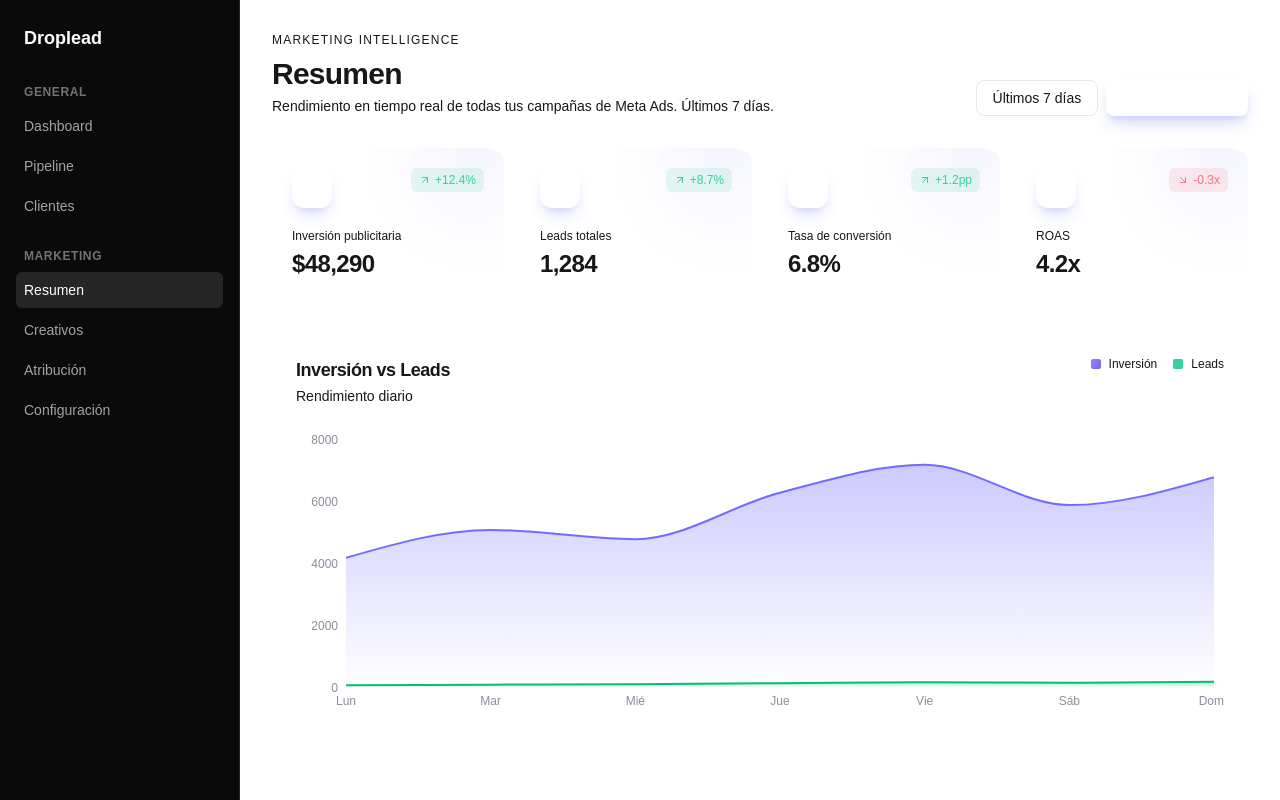
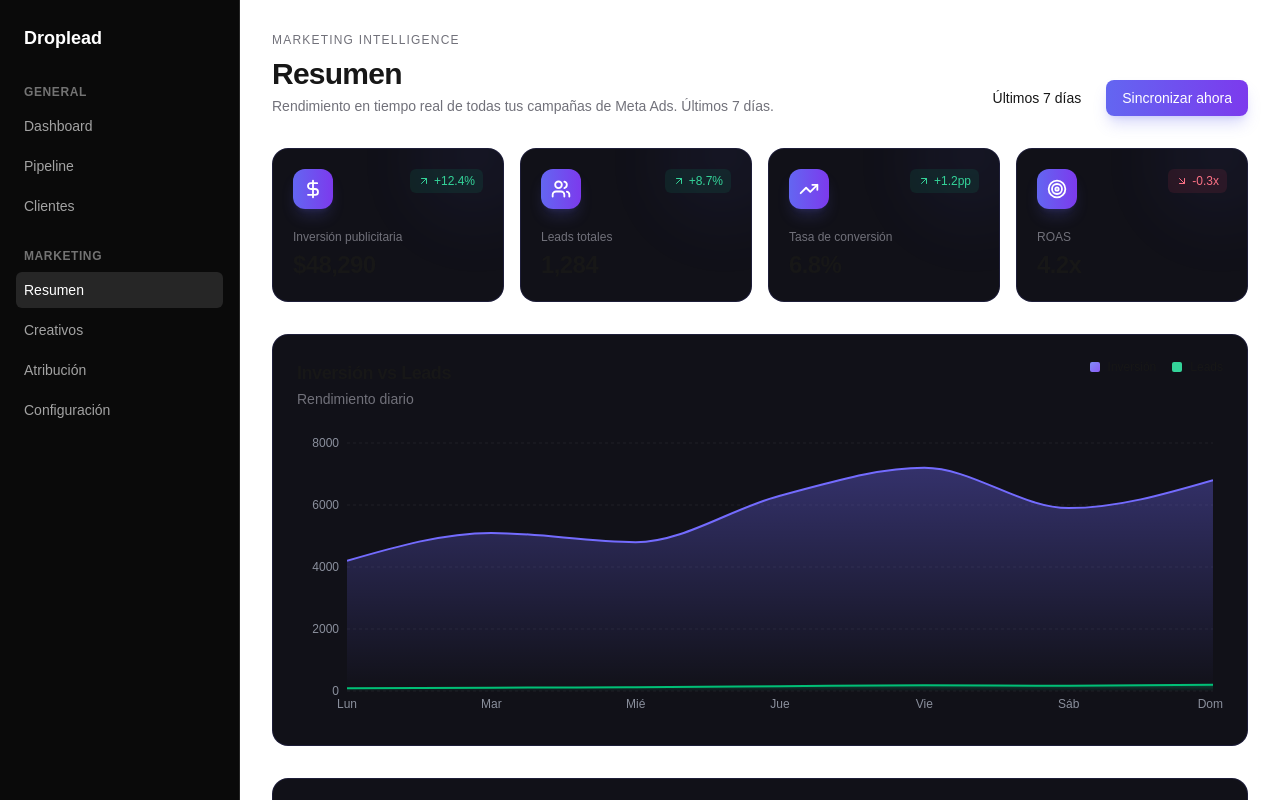
Before and after one commit to rafaelnino07/droplead-crm, a Next.js app: page /marketing in a window 1280 px wide. Shown: the top 800 px of the page. Built offline with nearby package versions, Linux system fonts and the light colour scheme.

Commit message:
style: add marketing design tokens to globals.css

```diff
--- a/app/globals.css
+++ b/app/globals.css
@@ -19,3 +19,39 @@ body {
   color: var(--foreground);
   font-family: Arial, Helvetica, sans-serif;
 }
+
+@layer components {
+  .bg-background {
+    background-color: #0a0a0f;
+  }
+
+  .bg-card {
+    background-color: #111118;
+  }
+
+  .bg-secondary {
+    background-color: #18181b;
+  }
+
+  .text-card-foreground {
+    color: #fafafa;
+  }
+
+  .text-muted-foreground {
+    color: #71717a;
+  }
+
+  .border-border {
+    border-color: rgba(255, 255, 255, 0.08);
+  }
+
+  .gradient-primary {
+    @apply bg-gradient-to-r from-indigo-500 to-violet-600;
+  }
+
+  .glass-card {
+    @apply rounded-xl backdrop-blur-md;
+    background-color: #111118;
+    border: 1px solid rgba(99, 102, 241, 0.15);
+  }
+}
```
